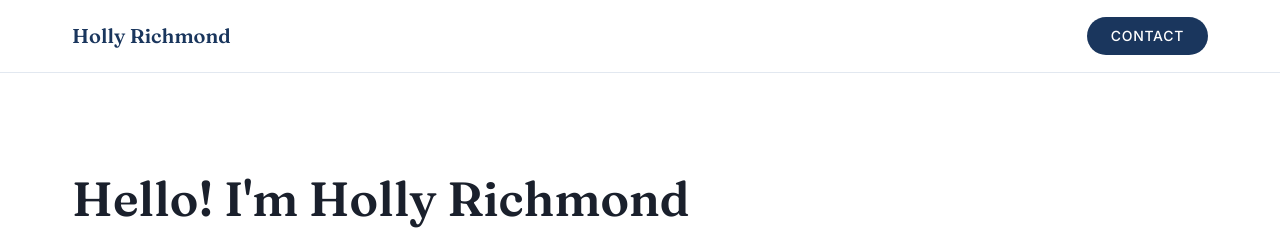
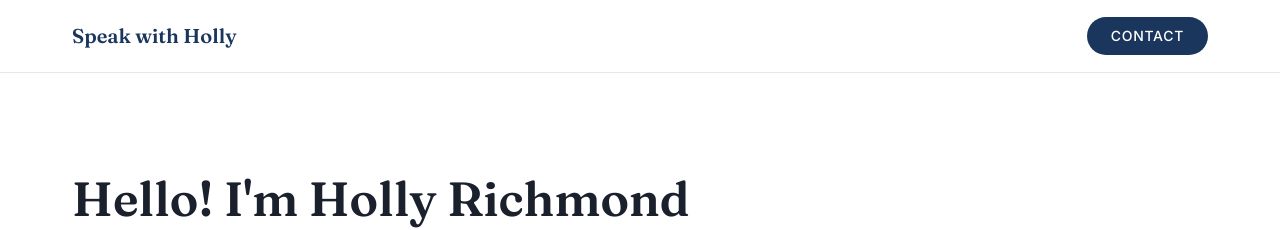
Before and after one commit to nahumgarcia/holly_web, a Jekyll site: the page built from index.html, in a window 1280 px wide. Shown: the top 230 px of the page. Built offline with Jekyll 4.4.1, drawn with Linux system fonts in a browser that asks for light colours.

Commit message:
Update logo text in header.html

```diff
--- a/_includes/formal/header.html
+++ b/_includes/formal/header.html
@@ -1,6 +1,6 @@
 <header class="header">
   <div class="container">
-    <a href="{{ '/' | relative_url }}" class="logo">Holly Richmond</a>
+    <a href="{{ '/' | relative_url }}" class="logo">Speak with Holly</a>
     <a href="#contact" class="nav-btn">Contact</a>
   </div>
 </header>
```
